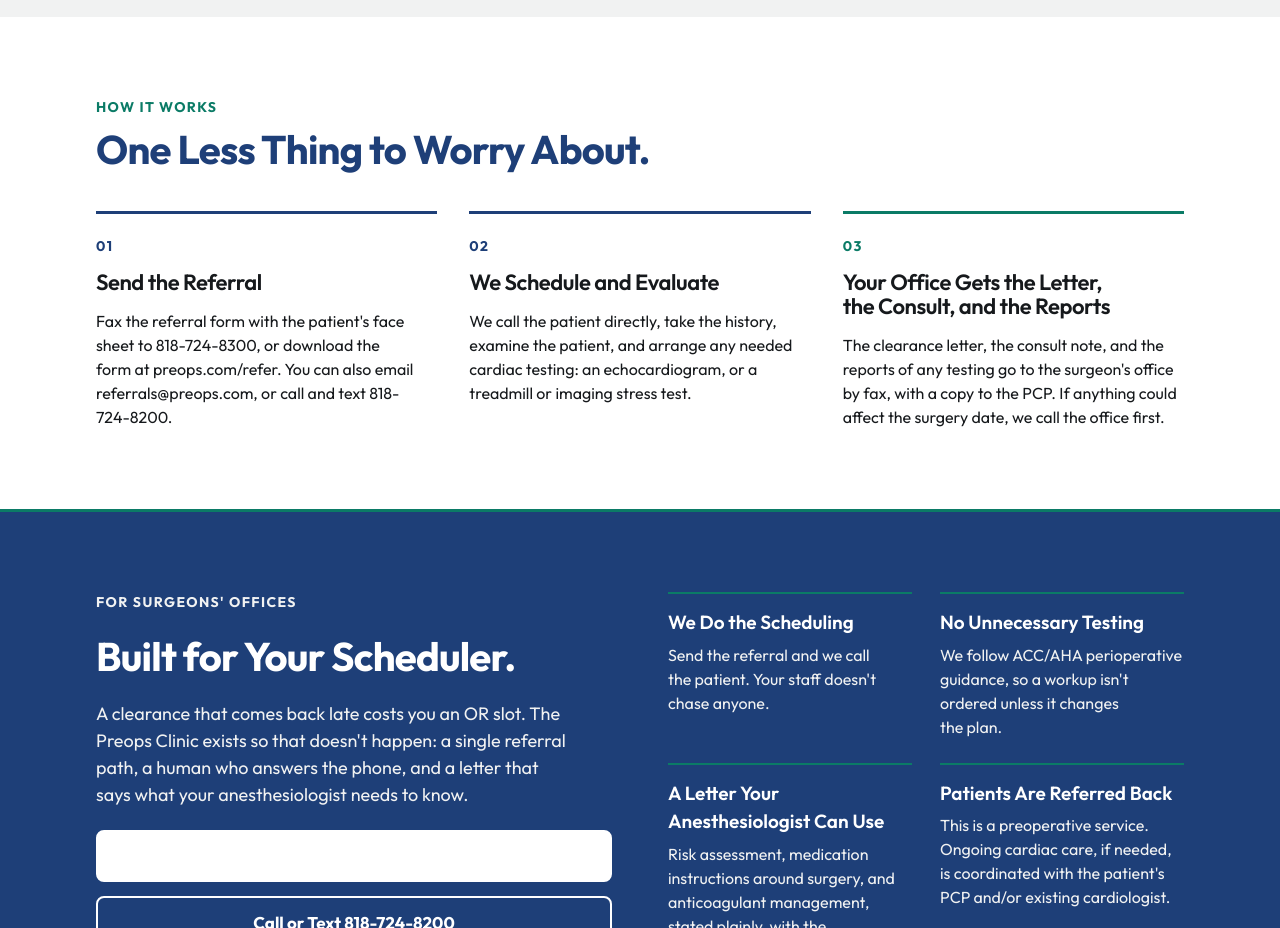
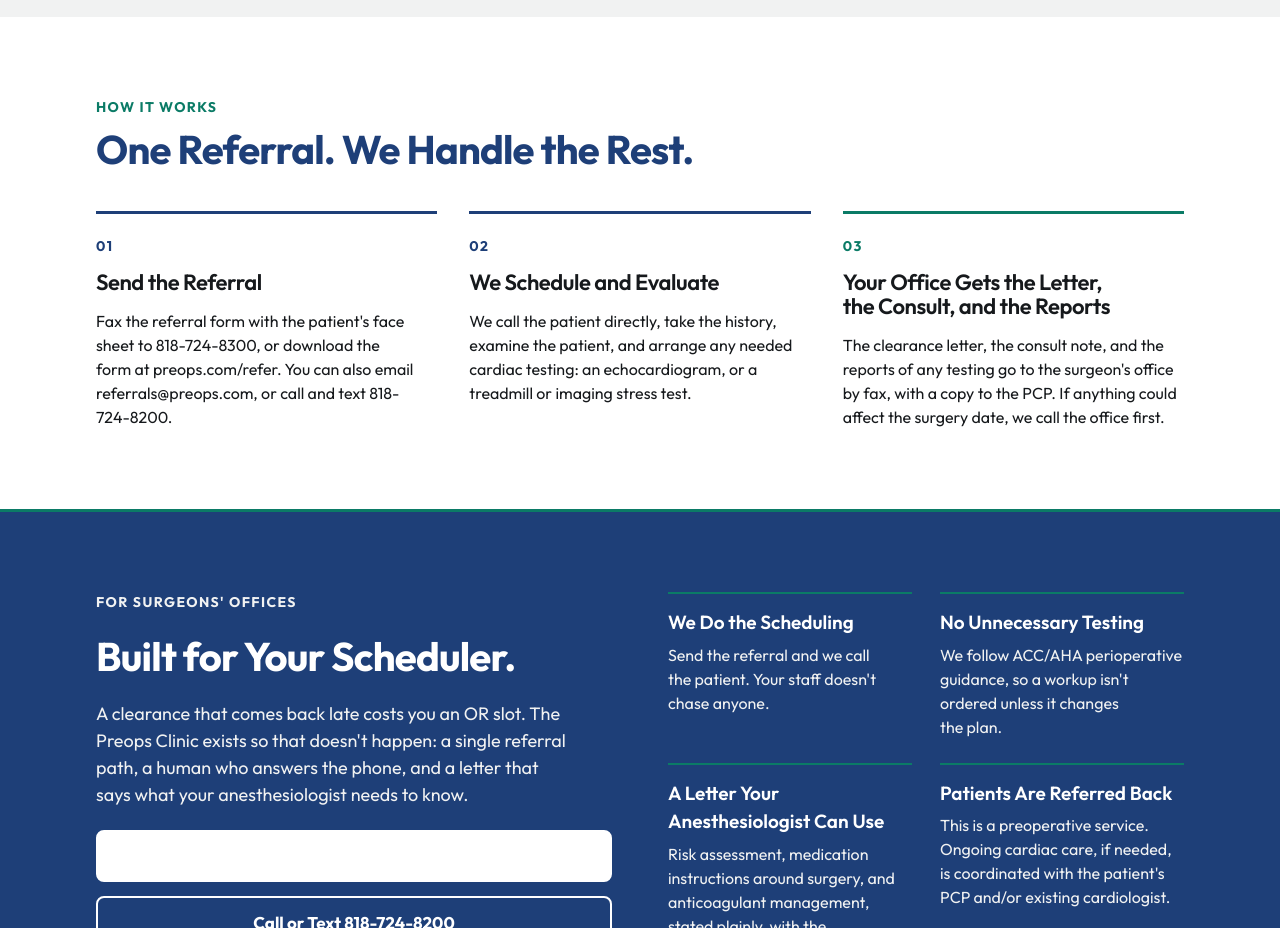
Before and after one commit to mwakslak-del/preops-site, a plain HTML site: page index.html in a window 1280 px wide. Shown: the part 2180-3108 px from the top of the page. Drawn offline with Linux system fonts and the light colour scheme.

Commit message:
Headline: 'One Referral. We Handle the Rest.'; quick reference PDF updated (hours, no NPI)
Co-Authored-By: Claude Fable 5.1 <noreply@anthropic.com>
Claude-Session: https://claude.ai/code/session_01V4crVofzvXYhVDKZJgboZh

```diff
--- a/index.html
+++ b/index.html
@@ -302,7 +302,7 @@
     <div class="wrap stack">
       <div class="section-head">
         <div class="eyebrow">How It Works</div>
-        <h2>One Less Thing to Worry About.</h2>
+        <h2>One Referral. We Handle the Rest.</h2>
       </div>
       <div class="steps">
         <div class="step">
```
Also changed, not shown: 1 other file.
